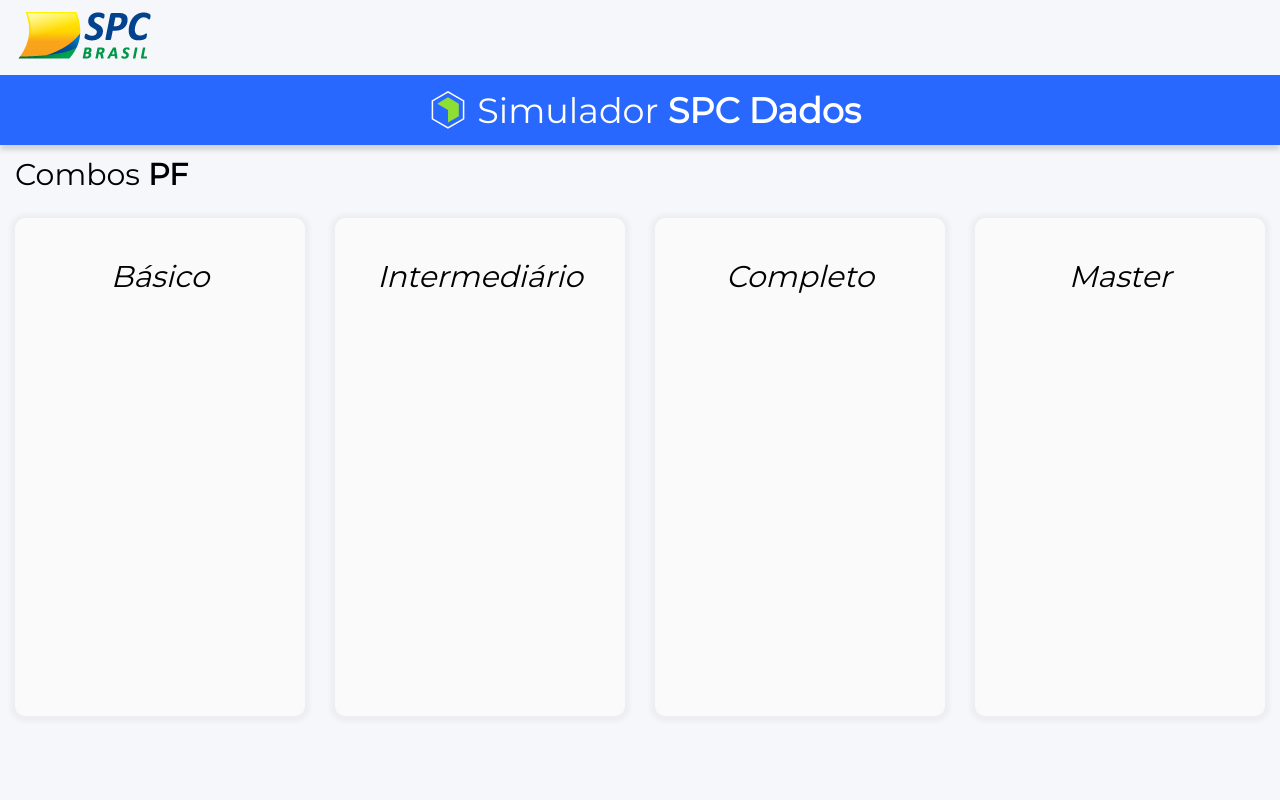
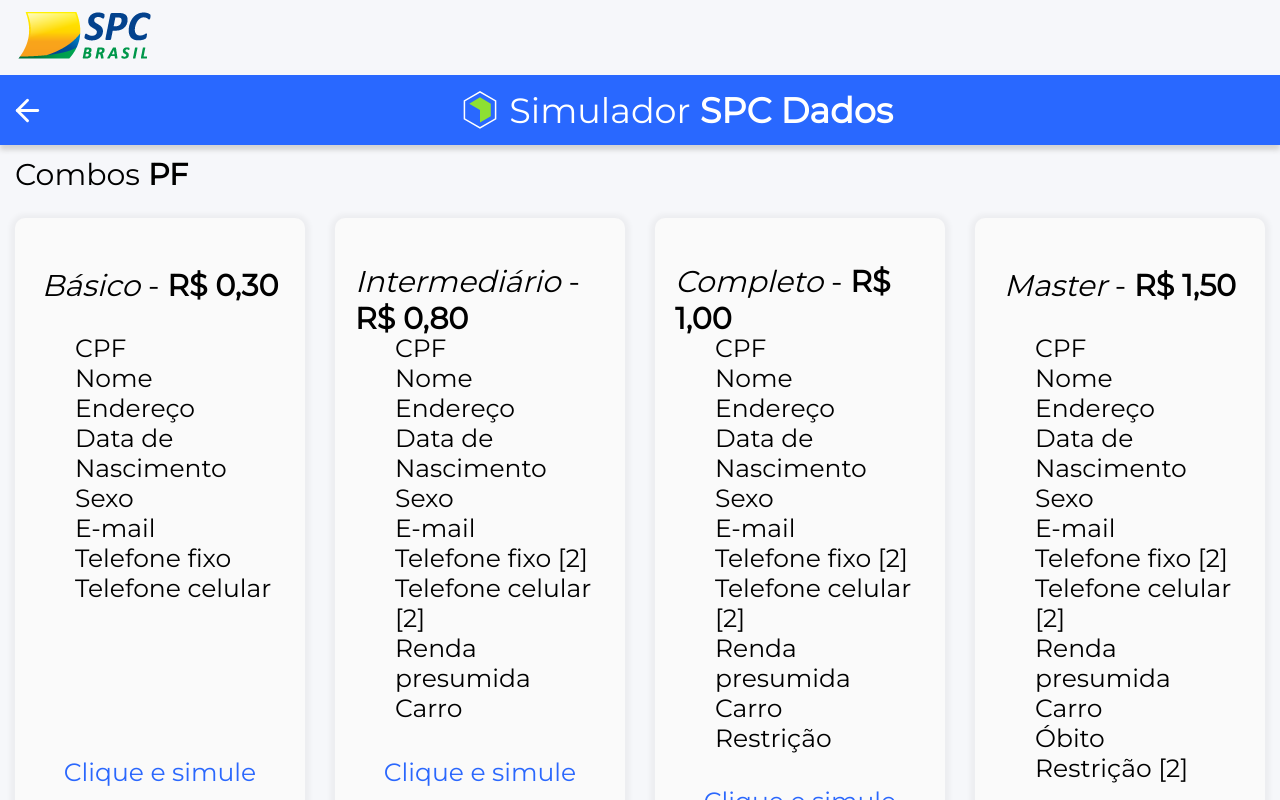
Before and after one commit to MSimone12/simulador.spcdados, a React (Create React App) app: page /pf in a window 1280 px wide. Built offline with nearby package versions, Linux system fonts and the light colour scheme.

Commit message:
added pf combos

```diff
--- a/package.json
+++ b/package.json
@@ -10,8 +10,10 @@
     "electron-is-dev": "^1.1.0",
     "react": "^16.13.0",
     "react-dom": "^16.13.0",
+    "react-icons": "^3.9.0",
     "react-router-dom": "^5.1.2",
     "react-scripts": "3.4.0",
+    "react-text-mask": "^5.4.3",
     "styled-components": "^5.0.1"
   },
   "scripts": {
--- a/src/Root.js
+++ b/src/Root.js
@@ -1,6 +1,8 @@
 import React from 'react'
-import { Switch, Route, Redirect } from 'react-router-dom'
+import { Switch, Route, Redirect, useHistory, useLocation } from 'react-router-dom'
 import styled from 'styled-components'
+
+import { FiArrowLeft } from 'react-icons/fi'
 
 import Profile from './pages/Profile'
 import PF from './pages/PF'
@@ -34,9 +36,8 @@
   height: 100%;
   width: 100%;
 
-  display: flex;
-  align-items: center;
-  justify-content: center;
+  display: grid;
+  grid-template-columns: 5% 1fr;
 
   box-shadow: 0 5px 5px #d3d3d3;
 
@@ -46,7 +47,19 @@
   }
 `
 
+const LogoWrapper = styled.div`
+  display: flex;
+  align-items: center;
+  justify-content: center;
+`
+
 const LogoMS = styled(Logo)`
+  margin: 0 10px;
+`
+
+const BackLinkWrapper = styled.div`
+  display: flex;
+  align-items: center;
   margin: 0 10px;
 `
 
@@ -58,17 +71,32 @@
   display: flex;
 `
 
+const BackLink = styled(FiArrowLeft)`
+  cursor: pointer;
+  &:hover {
+    color: #ffee35;
+  }
+`
+
 const Root = () => {
+  const history = useHistory()
+  const location = useLocation()
+  console.log(history)
   return (
     <AppGrid>
       <HeaderWrapper>
         <Header />
       </HeaderWrapper>
       <TitleWrapper>
-        <LogoMS />
-        <span>
-          Simulador <b>SPC Dados</b>
-        </span>
+        <BackLinkWrapper>
+          {location.pathname !== '/profile' && <BackLink onClick={() => history.goBack()} />}
+        </BackLinkWrapper>
+        <LogoWrapper>
+          <LogoMS />
+          <span>
+            Simulador <b>SPC Dados</b>
+          </span>
+        </LogoWrapper>
       </TitleWrapper>
       <ContentWrapper>
         <Switch>
--- a/src/components/Header/Header.js
+++ b/src/components/Header/Header.js
@@ -50,7 +50,7 @@
       <LogoWrapper>
         <Logo onClick={() => history.replace('/')} />
       </LogoWrapper>
-      <HeaderContentWrapper></HeaderContentWrapper>
+      <HeaderContentWrapper />
     </HeaderWrapper>
   )
 }
--- /dev/null
+++ b/src/constants/attributes.js
@@ -0,0 +1,25 @@
+const strings = {
+  pf: {
+    cpf: 'CPF',
+    name: 'Nome',
+    address: 'Endereço',
+    birthDate: 'Data de Nascimento',
+    gender: 'Sexo',
+    email: 'E-mail',
+    phoneNumber: 'Telefone fixo',
+    cellPhoneNumber: 'Telefone celular',
+    death: 'Óbito',
+    presumedRevenue: 'Renda presumida',
+    car: 'Carro',
+    restriction: 'Restrição'
+  }
+}
+
+const format = {
+  pf: string => strings.pf[string]
+}
+
+module.exports = {
+  strings,
+  format
+}
--- /dev/null
+++ b/src/constants/combos.js
@@ -0,0 +1,77 @@
+export default {
+  pf: {
+    basic: {
+      url: '/pf/basic',
+      title: 'Básico',
+      max: 9,
+      value: 30,
+      attributes: [
+        { name: 'cpf' },
+        { name: 'name' },
+        { name: 'address' },
+        { name: 'birthDate' },
+        { name: 'gender' },
+        { name: 'email' },
+        { name: 'phoneNumber' },
+        { name: 'cellPhoneNumber' }
+      ]
+    },
+    intermediate: {
+      url: '/pf/intermediate',
+      title: 'Intermediário',
+      max: 12,
+      value: 80,
+      attributes: [
+        { name: 'cpf' },
+        { name: 'name' },
+        { name: 'address' },
+        { name: 'birthDate' },
+        { name: 'gender' },
+        { name: 'email' },
+        { name: 'phoneNumber', quantity: 2 },
+        { name: 'cellPhoneNumber', quantity: 2 },
+        { name: 'presumedRevenue' },
+        { name: 'car' }
+      ]
+    },
+    complete: {
+      url: '/pf/complete',
+      title: 'Completo',
+      max: 14,
+      value: 100,
+      attributes: [
+        { name: 'cpf' },
+        { name: 'name' },
+        { name: 'address' },
+        { name: 'birthDate' },
+        { name: 'gender' },
+        { name: 'email' },
+        { name: 'phoneNumber', quantity: 2 },
+        { name: 'cellPhoneNumber', quantity: 2 },
+        { name: 'presumedRevenue' },
+        { name: 'car' },
+        { name: 'restriction' }
+      ]
+    },
+    master: {
+      url: '/pf/master',
+      title: 'Master',
+      max: 15,
+      value: 150,
+      attributes: [
+        { name: 'cpf' },
+        { name: 'name' },
+        { name: 'address' },
+        { name: 'birthDate' },
+        { name: 'gender' },
+        { name: 'email' },
+        { name: 'phoneNumber', quantity: 2 },
+        { name: 'cellPhoneNumber', quantity: 2 },
+        { name: 'presumedRevenue' },
+        { name: 'car' },
+        { name: 'death' },
+        { name: 'restriction', quantity: 2 }
+      ]
+    }
+  }
+}
--- /dev/null
+++ b/src/pages/Combos/Combos.js
@@ -0,0 +1,143 @@
+import React, { memo } from 'react'
+
+import styled from 'styled-components'
+import { useHistory } from 'react-router-dom'
+
+import Panel from '../../components/Panel'
+
+import { formatCurrency } from '../../utils'
+import { format } from '../../constants/attributes'
+
+const ComboWrapper = styled.div`
+  display: grid;
+  grid-template-rows: 50px 1fr;
+  grid-gap: 3px;
+  width: 100%;
+  height: 100%;
+`
+
+const ComboTitleWrapper = styled.div`
+  display: flex;
+  align-items: center;
+  padding: 0 15px;
+  line-height: 100%;
+`
+
+const CombosWrapper = styled.div`
+  display: flex;
+  justify-content: space-around;
+
+  width: 100%;
+
+  overflow-y: scroll;
+  overflow-x: hidden;
+
+  ::-webkit-scrollbar {
+    display: none;
+  }
+
+  @media screen and (max-width: 425px) {
+    flex-direction: column;
+    align-items: center;
+  }
+`
+
+const ComboPanel = styled(Panel)`
+  margin: 15px;
+  height: 100%;
+  display: grid;
+  grid-template-columns: 1fr;
+  grid-template-rows: 10% 1fr 10%;
+  transition: all 0.1s ease-in-out;
+  &:hover {
+    transform: scale(1.02);
+    box-shadow: 0 5px 10px 10px rgba(17, 7, 7, 0.04);
+  }
+`
+
+const ComboTitle = styled.span`
+  font-weight: 200;
+  font-size: 30px;
+`
+
+const ComboListWrapper = styled.div`
+  height: 100%;
+  padding: 10px 0 0 0;
+  display: flex;
+  flex-direction: column;
+`
+
+const ComboList = styled.ul`
+  list-style: none;
+
+  & > li {
+    font-size: 25px;
+  }
+`
+
+const ComboInnerWrapper = styled.div`
+  display: flex;
+  justify-content: center;
+  width: 100%;
+  max-height: 80%;
+`
+
+const ComboLinkWrapper = styled.div`
+  height: 100%;
+  display: flex;
+  align-items: center;
+  justify-content: center;
+`
+
+const ComboLink = styled.div`
+  display: flex;
+  align-items: center;
+  justify-content: center;
+
+  color: #2a67fd;
+  cursor: pointer;
+  transition: all 0.2s ease;
+  font-size: 25px;
+  &:hover {
+    color: black;
+  }
+`
+
+const Combos = ({ combos, children }) => {
+  const history = useHistory()
+
+  return (
+    <ComboWrapper>
+      <ComboTitleWrapper>
+        <ComboTitle>{children}</ComboTitle>
+      </ComboTitleWrapper>
+      <CombosWrapper>
+        {combos.map(combo => (
+          <ComboInnerWrapper>
+            <ComboPanel>
+              <ComboInnerWrapper>
+                <ComboTitle>
+                  <i>{combo.title}</i> - <b>{formatCurrency(combo.value)}</b>
+                </ComboTitle>
+              </ComboInnerWrapper>
+              <ComboListWrapper>
+                <ComboList>
+                  {combo.attributes.map(attr => (
+                    <li>{`${format.pf(attr.name)}${
+                      attr.quantity ? ` [${attr.quantity}]` : ''
+                    }`}</li>
+                  ))}
+                </ComboList>
+              </ComboListWrapper>
+              <ComboLinkWrapper>
+                <ComboLink onClick={() => history.push(combo.url)}>Clique e simule</ComboLink>
+              </ComboLinkWrapper>
+            </ComboPanel>
+          </ComboInnerWrapper>
+        ))}
+      </CombosWrapper>
+    </ComboWrapper>
+  )
+}
+
+export default memo(Combos)
--- /dev/null
+++ b/src/pages/Combos/index.js
@@ -0,0 +1 @@
+export { default } from './Combos'
--- a/src/pages/PF/PF.js
+++ b/src/pages/PF/PF.js
@@ -1,109 +1,15 @@
 import React from 'react'
 
-import styled from 'styled-components'
-
-import Panel from '../../components/Panel'
-
-const PFWrapper = styled.div`
-  display: grid;
-  grid-template-rows: 50px 1fr;
-  grid-gap: 3px;
-  width: 100%;
-  height: 100%;
-`
-
-const PFTitle = styled.div`
-  display: flex;
-  align-items: center;
-  padding: 0 15px;
-  line-height: 100%;
-`
-
-const CombosWrapper = styled.div`
-  display: flex;
-  justify-content: space-around;
-
-  width: 100%;
-
-  overflow-y: scroll;
-  overflow-x: hidden;
-
-  ::-webkit-scrollbar {
-    display: none;
-  }
-
-  @media screen and (max-width: 425px) {
-    flex-direction: column;
-    align-items: center;
-  }
-`
-
-const ComboPanel = styled(Panel)`
-  margin: 15px;
-  height: 100%;
-
-  cursor: pointer;
-  transition: all 0.1s ease-in-out;
-  &:hover {
-    transform: scale(1.02);
-    box-shadow: 0 5px 10px 10px rgba(17, 7, 7, 0.04);
-  }
-
-  @media screen and (max-width: 425px) {
-  }
-`
-
-const ComboTitle = styled.span`
-  font-weight: 200;
-  font-size: 30px;
-`
-
-const ComboInnerWrapper = styled.div`
-  display: flex;
-  justify-content: center;
-  width: 100%;
-  max-height: 70%;
-`
+import combos from '../../constants/combos'
+import Combos from '../Combos'
 
 const PF = () => {
+  const combosList = Object.keys(combos.pf).map(combo => combos.pf[combo])
+
   return (
-    <PFWrapper>
-      <PFTitle>
-        <ComboTitle>
-          Combos <b>PF</b>
-        </ComboTitle>
-      </PFTitle>
-      <CombosWrapper>
-        <ComboInnerWrapper>
-          <ComboPanel>
-            <ComboTitle>
-              <i>Básico</i>
-            </ComboTitle>
-          </ComboPanel>
-        </ComboInnerWrapper>
-        <ComboInnerWrapper>
-          <ComboPanel>
-            <ComboTitle>
-              <i>Intermediário</i>
-            </ComboTitle>
-          </ComboPanel>
-        </ComboInnerWrapper>
-        <ComboInnerWrapper>
-          <ComboPanel>
-            <ComboTitle>
-              <i>Completo</i>
-            </ComboTitle>
-          </ComboPanel>
-        </ComboInnerWrapper>
-        <ComboInnerWrapper>
-          <ComboPanel>
-            <ComboTitle>
-              <i>Master</i>
-            </ComboTitle>
-          </ComboPanel>
-        </ComboInnerWrapper>
-      </CombosWrapper>
-    </PFWrapper>
+    <Combos combos={combosList}>
+      Combos <b>PF</b>
+    </Combos>
   )
 }
 
--- a/src/pages/Profile/Profile.js
+++ b/src/pages/Profile/Profile.js
@@ -1,6 +1,9 @@
 import React from 'react'
 import styled from 'styled-components'
 import { useHistory } from 'react-router-dom'
+
+import { FiUsers } from 'react-icons/fi'
+import { FaRegBuilding } from 'react-icons/fa'
 
 import Panel from '../../components/Panel'
 
@@ -40,6 +43,14 @@
   font-size: 40px;
 `
 
+const UsersIcon = styled(FiUsers)`
+  margin-right: 10px;
+`
+
+const Building = styled(FaRegBuilding)`
+  margin-right: 10px;
+`
+
 const Profile = () => {
   const history = useHistory()
 
@@ -47,12 +58,18 @@
     <ProfileWrapper>
       <ProfileInnerWrapper>
         <ProfilePanel onClick={() => history.push('/pf')}>
-          <PanelTitle>Pessoa Física</PanelTitle>
+          <PanelTitle>
+            <UsersIcon />
+            Pessoa Física
+          </PanelTitle>
         </ProfilePanel>
       </ProfileInnerWrapper>
       <ProfileInnerWrapper>
         <ProfilePanel onClick={() => history.push('/pj')}>
-          <PanelTitle>Pessoa Jurídica</PanelTitle>
+          <PanelTitle>
+            <Building />
+            Pessoa Jurídica
+          </PanelTitle>
         </ProfilePanel>
       </ProfileInnerWrapper>
     </ProfileWrapper>
--- /dev/null
+++ b/src/utils/index.js
@@ -0,0 +1,11 @@
+export const formatCurrency = int => {
+  let value = parseFloat(int) / 100
+  const isNegative = value < 0
+  if (isNegative) value = value * -1
+  const formattedValue = value
+    .toFixed(2)
+    .split('.')
+    .map(part => part.split(/(?=(?:...)*$)/).join('.'))
+    .join(',')
+  return `R$ ${isNegative ? '-' : ''}${formattedValue}`
+}
```
Also changed, not shown: 1 other file (tests, documents, lock files or other folders).
